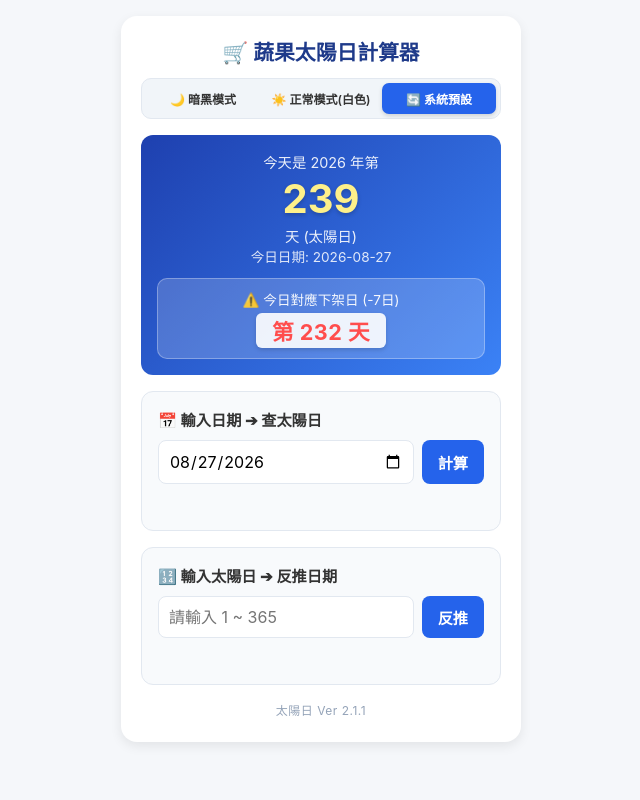
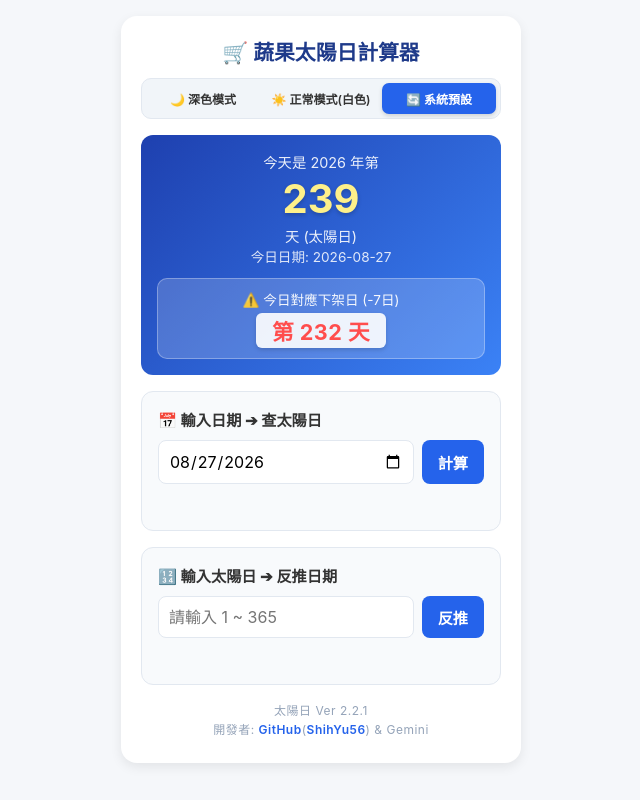
Before and after one commit to ShihYu56/Mart-DOY, a plain HTML site: page index.html in a window 1280 px wide. Shown: the whole page, without its empty margins (319-959 px from the left). Drawn offline with Linux system fonts and the light colour scheme.

Commit message:
Ver 2.2.1 origin
改善ios介面
Improve iOS interface

```diff
--- a/index.html
+++ b/index.html
@@ -1,3 +1,4 @@
+
 <!DOCTYPE html>
 <html lang="zh-TW">
 <head>
@@ -9,10 +10,14 @@
     <link rel="manifest" href="manifest.json">
     <link rel="icon" type="image/png" sizes="192x192" href="icon-192.png">
     <link rel="icon" type="image/png" sizes="512x512" href="icon-512.png">
-    <link rel="apple-touch-icon" href="icon-192.png">
+
+    <!-- iOS 專用優化設定 -->
+    <link rel="apple-touch-icon" href="icon-512.png">
+    <meta name="apple-mobile-web-app-title" content="太陽日">
+    <meta name="apple-mobile-web-app-capable" content="yes">
+    <meta name="apple-mobile-web-app-status-bar-style" content="black-translucent">
     <meta name="theme-color" content="#121212">
     <meta name="mobile-web-app-capable" content="yes">
-    <meta name="apple-mobile-web-app-capable" content="yes">
 
     <style>
         /* 主題變數定義 */
@@ -31,7 +36,8 @@
             --switcher-bg: #2a2a2a;
             --btn-active-bg: #2563eb;
             --btn-active-text: #ffffff;
-            --title-color: #60a5fa; /* 暗黑模式：亮天藍色 */
+            --title-color: #60a5fa; /* 深色模式：亮天藍色 */
+            --link-color: #60a5fa;
         }
         :root.light {
             --bg-color: #f5f7fa;
@@ -49,6 +55,7 @@
             --btn-active-bg: #2563eb;
             --btn-active-text: #ffffff;
             --title-color: #1e3a8a; /* 正常模式：深藍色 */
+            --link-color: #2563eb;
         }
         :root {
             --bg-color: #f5f7fa;
@@ -66,6 +73,7 @@
             --btn-active-bg: #2563eb;
             --btn-active-text: #ffffff;
             --title-color: #1e3a8a;
+            --link-color: #2563eb;
         }
 
         * {
@@ -234,14 +242,23 @@
             font-size: 1.1rem;
         }
 
-        /* 最底下版本資訊 */
-        .app-version {
+        /* 最底下版本與開發者資訊 */
+        .app-footer {
             text-align: center;
             font-size: 0.75rem;
             color: var(--text-sub);
             margin-top: 12px;
             margin-bottom: 4px;
             letter-spacing: 0.5px;
+            line-height: 1.6;
+        }
+        .app-footer a {
+            color: var(--link-color);
+            text-decoration: none;
+            font-weight: 600;
+        }
+        .app-footer a:hover {
+            text-decoration: underline;
         }
     </style>
 </head>
@@ -252,7 +269,7 @@
 
     <!-- 外觀模式切換按鈕區塊 -->
     <div class="theme-switcher">
-        <button id="themeDark" class="theme-btn" onclick="setTheme('dark')">🌙 暗黑模式</button>
+        <button id="themeDark" class="theme-btn" onclick="setTheme('dark')">🌙 深色模式</button>
         <button id="themeLight" class="theme-btn" onclick="setTheme('light')">☀️ 正常模式(白色)</button>
         <button id="themeSystem" class="theme-btn" onclick="setTheme('system')">🔄 系統預設</button>
     </div>
@@ -291,8 +308,11 @@
         <div class="result-box" id="solar-to-date-result"></div>
     </div>
 
-    <!-- 4. 最底下版本顯示 -->
-    <div class="app-version">太陽日 Ver 2.1.1</div>
+    <!-- 4. 最底下版本與開發者資訊 -->
+    <div class="app-footer">
+        <div>太陽日 Ver 2.2.1</div>
+        <div>開發者: <a href="https://github.com/ShihYu56/Mart-DOY" target="_blank" rel="noopener noreferrer">GitHub</a>(<a href="https://shihyu56.github.io/Mart-DOY/" target="_blank" rel="noopener noreferrer">ShihYu56</a>) & Gemini</div>
+    </div>
 </div>
 
 <script>
```
